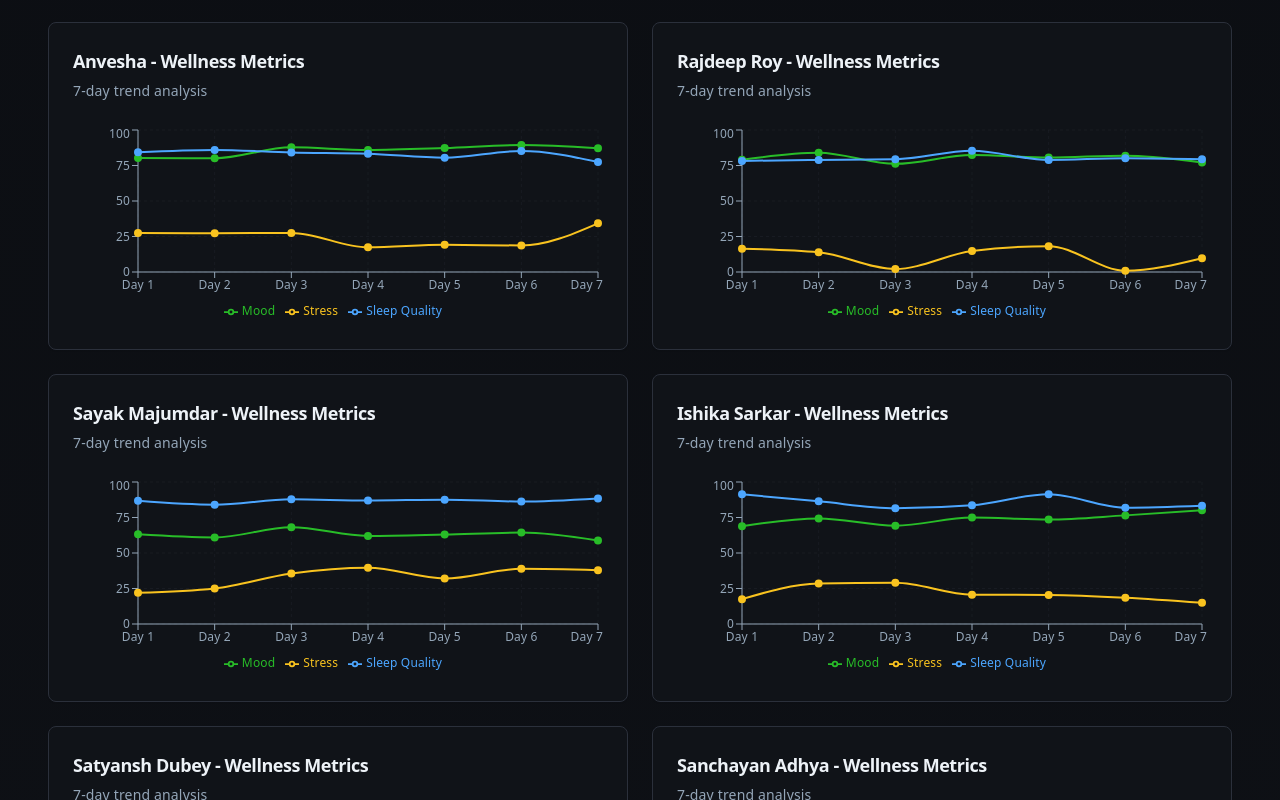
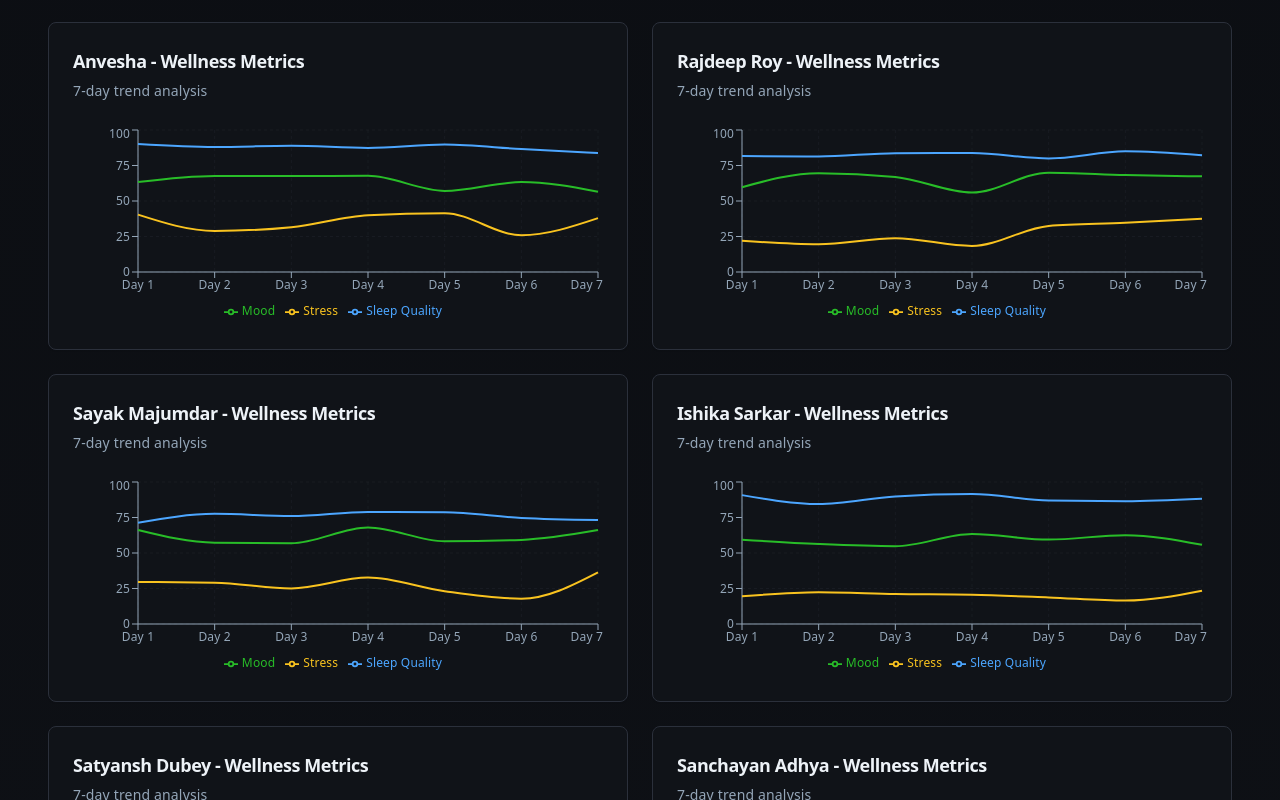
Before and after one commit to Lunatic5202/Maitri, a React (Vite) app: page / in a window 1280 px wide. Shown: the part 1620-2420 px from the top of the page. Built offline with nearby package versions, Linux system fonts and the light colour scheme; the HTML template or start-up script is replaced by a standard one.

Commit message:
Add random graph updates

```diff
--- a/src/components/CrewWellnessChart.tsx
+++ b/src/components/CrewWellnessChart.tsx
@@ -1,3 +1,4 @@
+import { useState, useEffect } from "react";
 import { Card, CardContent, CardDescription, CardHeader, CardTitle } from "@/components/ui/card";
 import { LineChart, Line, XAxis, YAxis, CartesianGrid, Tooltip, ResponsiveContainer, Legend } from "recharts";
 
@@ -20,7 +21,16 @@ const CrewWellnessChart = ({ crewName }: CrewWellnessChartProps) => {
     }));
   };
 
-  const data = generateData();
+  const [data, setData] = useState(generateData());
+
+  useEffect(() => {
+    // Update data every 5 seconds
+    const interval = setInterval(() => {
+      setData(generateData());
+    }, 5000);
+
+    return () => clearInterval(interval);
+  }, []);
 
   return (
     <Card className="cosmic-glow">
```
